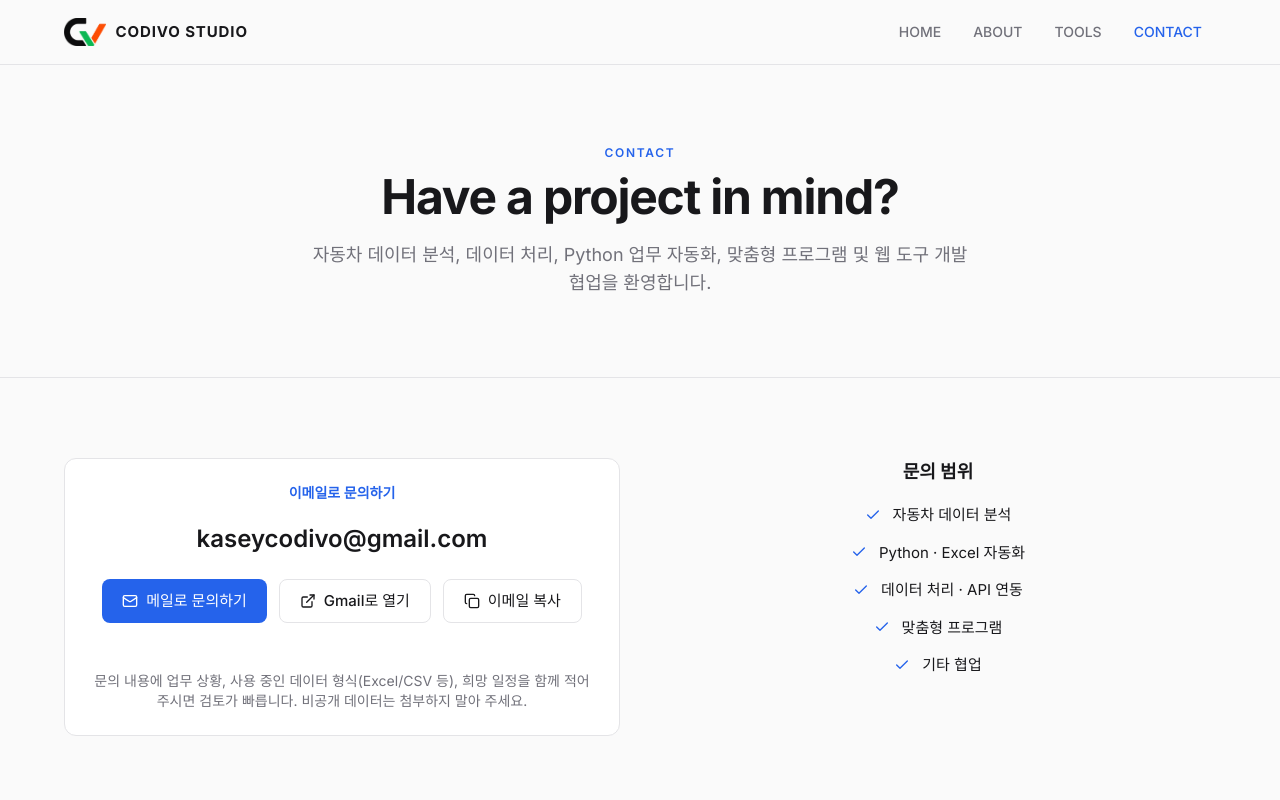
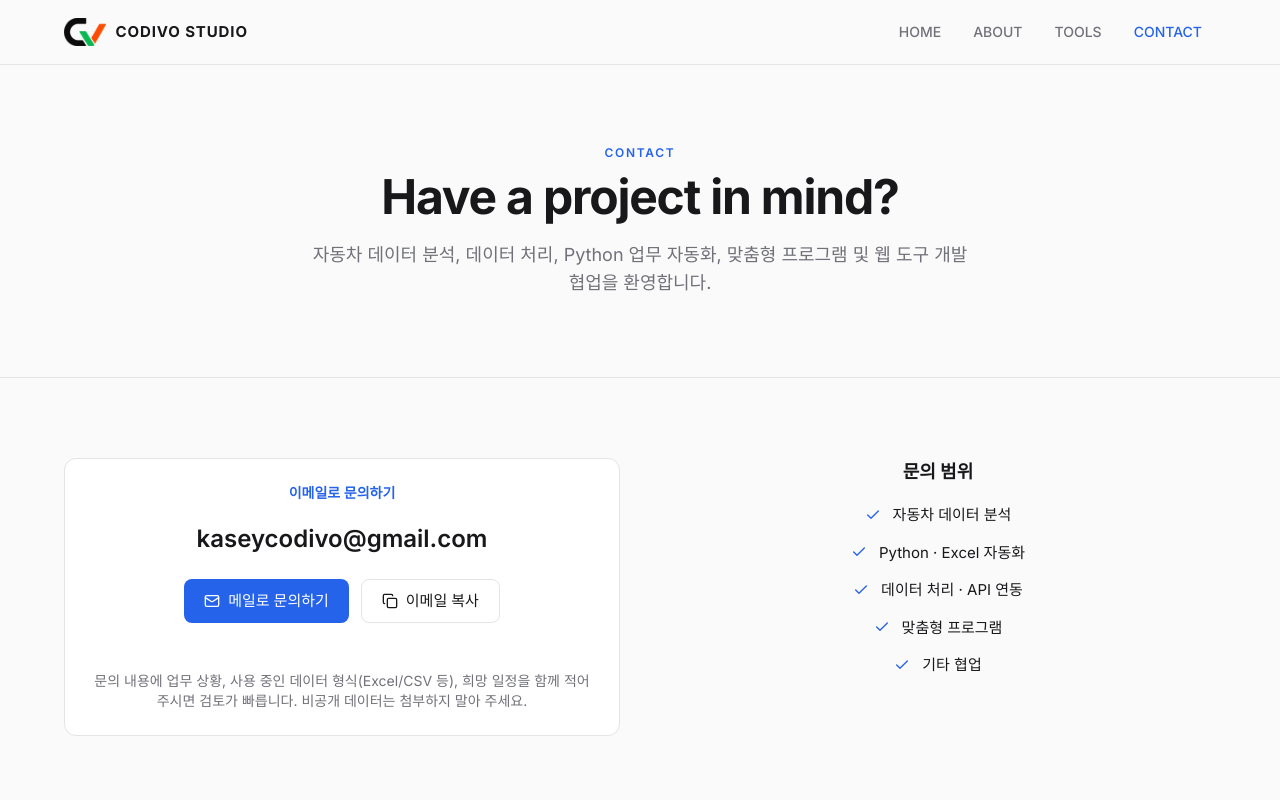
Before and after one commit to sysy-netizen/codivostudio-web, a Next.js app: page /contact in a window 1280 px wide. Shown: the top 800 px of the page. Built offline with nearby package versions, Linux system fonts and the light colour scheme; a web font is replaced by a local one.

Commit message:
연락처 페이지 Gmail로 열기 버튼 삭제
Co-Authored-By: Claude Sonnet 5.5 <noreply@anthropic.com>

```diff
--- a/src/components/contact/email-actions.tsx
+++ b/src/components/contact/email-actions.tsx
@@ -1,7 +1,7 @@
 "use client";
 
 import { useState } from "react";
-import { Check, Copy, ExternalLink, Mail } from "lucide-react";
+import { Check, Copy, Mail } from "lucide-react";
 import { Button, buttonVariants } from "@/components/ui/button";
 
 export function EmailActions({ email }: { email: string }) {
@@ -24,14 +24,6 @@ export function EmailActions({ email }: { email: string }) {
         <a href={`mailto:${email}?subject=${encodeURIComponent("[CODIVO STUDIO] 프로젝트 문의")}`} className={buttonVariants()}>
           <Mail size={16} aria-hidden="true" /> 메일로 문의하기
         </a>
-        <a
-          href={`https://mail.google.com/mail/?view=cm&fs=1&to=${encodeURIComponent(email)}&su=${encodeURIComponent("[CODIVO STUDIO] 프로젝트 문의")}`}
-          target="_blank"
-          rel="noopener noreferrer"
-          className={buttonVariants({ variant: "outline" })}
-        >
-          <ExternalLink size={16} aria-hidden="true" /> Gmail로 열기
-        </a>
         <Button variant="outline" onClick={copy}>
           {state === "copied" ? <Check size={16} aria-hidden="true" /> : <Copy size={16} aria-hidden="true" />}
           {state === "copied" ? "복사됨" : "이메일 복사"}
```
